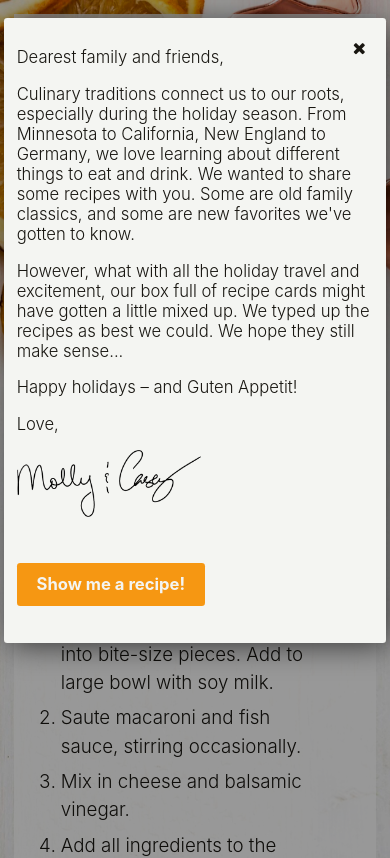
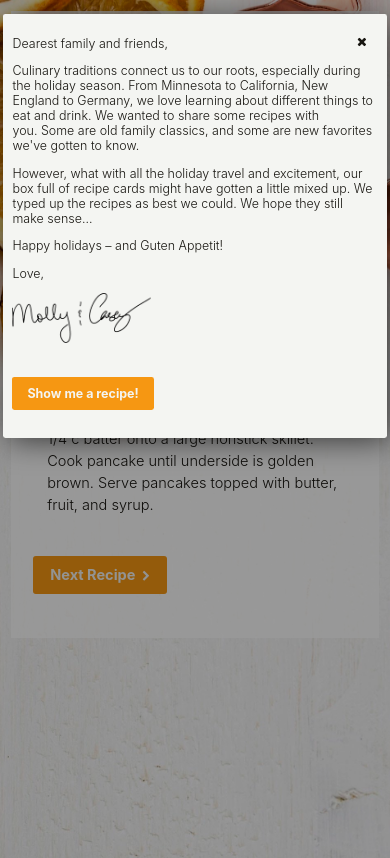
Before and after one commit to squeed/family-recipes, a React (Create React App) app: page / in a window 390 px wide. Shown: the top 858 px of the page. Built offline with nearby package versions, Linux system fonts and the light colour scheme.

Commit message:
added data, more css changes

```diff
--- a/public/styles.css
+++ b/public/styles.css
@@ -32,7 +32,8 @@ body {
 
 .recipe-wrapper .recipe-title {
   font-family: "Special Elite", serif;
-  padding-bottom: .4em; }
+  padding-bottom: .4em;
+  line-height: 1.3em; }
 
 .recipe-wrapper .ingredients-wrapper ul {
   list-style-type: square;
@@ -97,7 +98,7 @@ body {
     background-position: top center;
     background-image: url("orange-slices-vertical.jpg"); }
     body .popup {
-      font-size: .8em;
+      font-size: .6em;
       padding: 0.75em 0.75em;
       margin: 0.25em 0.25em; }
       body .popup #signature {
@@ -106,9 +107,9 @@ body {
       padding: 1.5em;
       margin: .75em;
       background-color: rgba(255, 255, 255, 0.8);
-      font-size: .9em; }
+      font-size: .7em; }
   .fade {
     height: 200%;
     width: 200%; }
   .recipe-wrapper .recipe-title {
-    font-size: 2.3em; } }
+    font-size: 1.6em; } }
--- a/public/styles.scss
+++ b/public/styles.scss
@@ -55,6 +55,7 @@ body {
 	.recipe-title{
 		font-family: "Special Elite", serif;
 		padding-bottom: .4em;
+		line-height: 1.3em;
 	}
 	.ingredients-wrapper {
 
@@ -152,7 +153,7 @@ body {
 		background-position: top center;
 		background-image: url("orange-slices-vertical.jpg");
 		.popup {
-			font-size: .8em;
+			font-size: .6em;
 			padding: .75em .75em;
 			margin: .25em .25em;
 			#signature {
@@ -163,7 +164,7 @@ body {
 			padding: 1.5em;
 			margin: .75em;
 			background-color: rgba(255,255,255,.8);
-			font-size: .9em;
+			font-size: .7em;
 		}
 
 	}
@@ -173,7 +174,7 @@ body {
 	}
 	.recipe-wrapper {
 		.recipe-title {
-			font-size: 2.3em;
+			font-size: 1.6em;
 		}
 	}
 
--- a/src/Data.js
+++ b/src/Data.js
@@ -1,7 +1,7 @@
 var RenderData = {
     Relations: {
-        male: [ "Uncle", "Papa", "Father", "Ol'", "Big", "Great-uncle", "Grandpa", "Little"],
-        female: ["Auntie", "Aunt", "Great-aunt", "Grammy", "Big", "Nana", "Grandma", "Mama", "Sister", "Little", "Mama"]
+        male: [ "Uncle", "Papa", "Father", "Ol'", "Big", "Great-uncle", "Grandpa", "Little", "Cousin"],
+        female: ["Auntie", "Aunt", "Great-aunt", "Big", "Nana", "Grandma", "Mama", "Sister", "Little", "Mama", "Cousin", "Ol'"]
     },
 
     Names:  {
@@ -53,7 +53,8 @@ var RenderData = {
         "Refrigerator",
         "No-bake",
         "California-Style",
-        "New England"
+        "New England",
+        "Decadent"
     ],
 
     MainIngredients: [
@@ -221,7 +222,28 @@ var RenderData = {
             n: "Marshmallow",
             i: "2 c miniature marshmallows",
             s: "Melt miniature marshmallows over low heat, and slowly stir in "
+        },{
+            n: "Kale",
+            i: "1 large bunch kale",
+            s: "Wash kale and remove the center ribs. Cut into ribbons and toss with "
+        },{
+            n: "Elderflower",
+            i: "1/2 c elderflower syrup",
+            s: "In a large bowl, mix elderflower syrup with "
+        },{
+            n: "Lingonberry",
+            i: "1 c lingonberry jam",
+            s: "In a large bowl, mash together lingonberry jam and "
+        },{
+            n: "Sesame",
+            i: "1/4 c sesame oil",
+            s: "In a medium bowl, mix sesame oil with "
+        },{
+            n: "Seafood",
+            i: "10-15 scallops, muscles removed",
+            s: "Saute scallops over medium heat along with "
         },
+
 
     ],
 
@@ -667,6 +689,42 @@ var RenderData = {
 	    },{
 		    n: "tonic water",
 		    i: "2 c tonic water"
+	    },{
+		    n: "liverwurst",
+		    i: "8 oz liverwurst"
+	    },{
+		    n: "chorizo",
+		    i: "1/2 lb chorizo"
+	    },{
+		    n: "green olives",
+		    i: "6-7 green olives, without pits"
+	    },{
+		    n: "apple cider",
+		    i: "2 c apple cider"
+	    },{
+		    n: "lime juice",
+		    i: "Juice of 4 limes"
+	    },{
+		    n: "lime wedges",
+		    i: "1 lime, cut into wedges"
+	    },{
+		    n: "grapes",
+		    i: "1 large bunch green grapes"
+	    },{
+		    n: "five-spice powder",
+		    i: "2 tsp Chinese five-spice powder"
+	    },{
+		    n: "rice",
+		    i: "2 c basmati rice"
+	    },{
+		    n: "rice",
+		    i: "1 1/2 c long-grain brown rice"
+	    },{
+		    n: "vodka",
+		    i: "4 oz vodka, chilled"
+	    },{
+		    n: "gin",
+		    i: "1 tbsp gin"
 	    }
 
     ],
@@ -849,6 +907,11 @@ var RenderData = {
             firstStep: "Preheat oven to 350°F.",
             lastStep: "Layer mixture in baking dish with cream of mushroom soup. Bake at 350°F for 60-70 minutes or until top is crunchy, golden, and slightly puffed.",
             extraIngredient: "1 can cream of mushroom soup"
+        },{
+            n: "Schnitzel",
+            firstStep: "Cut the veal into thin steaks.",
+            lastStep: "Coat the veal with entire mixture, then fry in 1/4 c oil until golden brown and crispy, about 5 minutes on each side.",
+            extraIngredient: "2 lbs veal"
         },
     ]
 };
```
